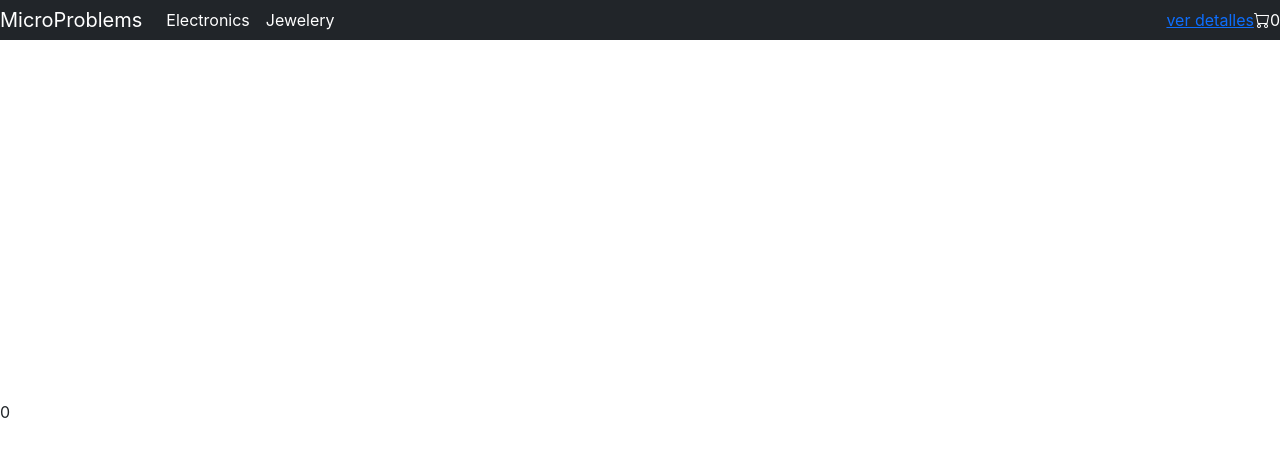
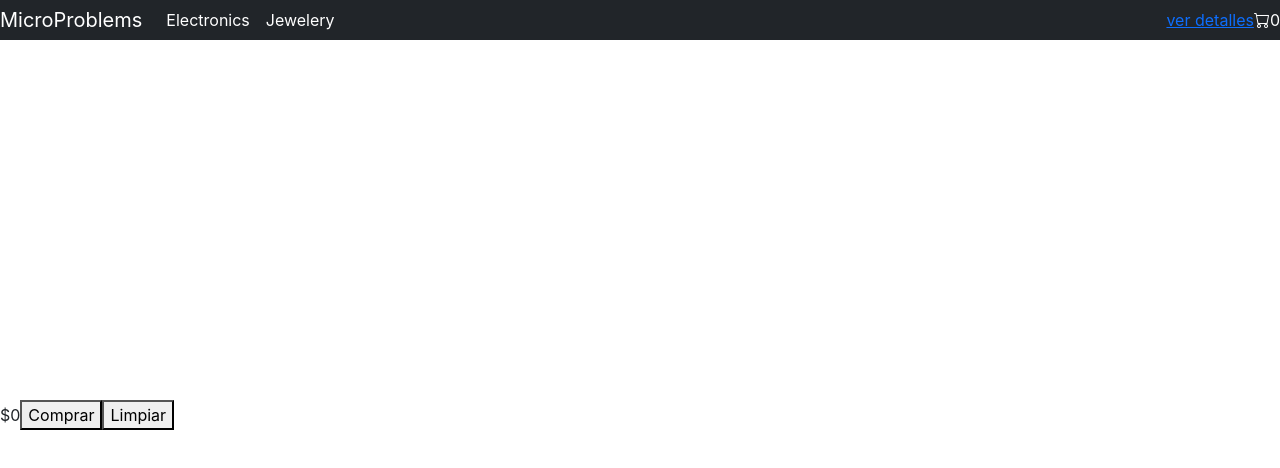
Before and after one commit to npr1990/pryct_rctjs, a React (Create React App) app: page /cart in a window 1280 px wide. Shown: the top 468 px of the page. Built offline with nearby package versions, Linux system fonts and the light colour scheme.

Commit message:
incorporacion de firebase

```diff
--- a/src/components/CartContext/index.js
+++ b/src/components/CartContext/index.js
@@ -11,17 +11,15 @@ export const CartProvider = ({ defaultValue = [], children }) => {
     setCart([]);
   };
   const addToCart = (item) => {
-    console.log(item)
     if (isInCart(item.id)) {
       const cartCopy = [...cart];
       for (const element of cartCopy) {
         if (element.item.id === item.id) {
-          element.quantity = element.quantity++;
+          element.quantity++;
         }
       }
       setCart(cartCopy);
     } else {
-      console.log("else")
       setCart([
         ...cart,
         {
@@ -34,11 +32,11 @@ export const CartProvider = ({ defaultValue = [], children }) => {
 
   const substractFromCart = (item) => {
     if (isInCart(item.id)) {
-      const cartCopy = [...cart];
+      let cartCopy = [...cart];
       for (const element of cartCopy) {
         if (element.item.id === item.id) {
-          if (element.id.quantity > 1) {
-            element.quantity = element.quantity--;
+          if (element.quantity > 1) {
+            element.quantity--;
           } else {
             cartCopy = cartCopy.filter(i => i.item.id !== item.id)
            }
@@ -57,12 +55,30 @@ export const CartProvider = ({ defaultValue = [], children }) => {
     setCart(newCart);
   };
 
+  const getItemQuantity = (id)=> {
+    if (isInCart(id)) {
+      return cart.find(i=>i.item.id === id).quantity
+    } else {
+      return 0
+    }
+  }
+
+  const getTotalPrice = ()=> {
+    const total = cart.reduce((counter,  i) => {
+      return counter + i.item.price * i.quantity;
+    }, 0);
+  return total
+  }
+
+
   const context = {
     cart,
     clearCart,
     addToCart,
     removeFromCart,
     substractFromCart,
+    getItemQuantity,
+    getTotalPrice,
   };
 
   return <Provider value={context}>{children}</Provider>;
--- a/src/components/CartScreen/index.js
+++ b/src/components/CartScreen/index.js
@@ -1,13 +1,29 @@
 import { useContext } from "react";
 import { CartContext } from "../CartContext";
+import { collection, doc, getFirestore, setDoc } from "firebase/firestore";
+import ListItem from "../ListItem";
 
 const CartScreen = () => {
-
-  const { cart, clearCart, removeFromCart } = useContext(CartContext);
+  const { cart, clearCart, removeFromCart, getTotalPrice } =
+    useContext(CartContext);
+  const handleClick = async () => {
+    const data = { total: getTotalPrice(), cart: cart };
+    const db = getFirestore();
+    const newPurchaseRef = doc(collection(db, "compras"));
+    await setDoc(newPurchaseRef, data);
+    clearCart()
+  };
 
   return (
-    <div>{cart.length}</div>
-  )
-}
+    <div>
+      {cart.map((i) => (
+        <ListItem key={i.id} item={i.item} />
+      ))}
+      <span>${getTotalPrice()}</span>
+      <button onClick={handleClick}>Comprar</button>
+      <button onClick={clearCart}>Limpiar</button>
+    </div>
+  );
+};
 
-export default CartScreen
+export default CartScreen;
--- a/src/components/ItemCounter/index.js
+++ b/src/components/ItemCounter/index.js
@@ -2,7 +2,7 @@ import { useContext } from "react"
 import { CartContext } from "../CartContext"
 
 const ItemCounter = ({item}) => {
-  const {addToCart, substractFromCart} = useContext(CartContext)
+  const {addToCart, substractFromCart, getItemQuantity} = useContext(CartContext)
   const onAdd = ()=>{
     addToCart(item)
   }
@@ -12,7 +12,7 @@ const ItemCounter = ({item}) => {
   return (
     <div className="fila">
       <button onClick={onSubstract}>-</button>
-      <span>5</span>
+      <span>{getItemQuantity(item.id)}</span>
       <button onClick={onAdd}>+</button>
     </div>
   )
--- a/src/components/ItemList/index.js
+++ b/src/components/ItemList/index.js
@@ -4,7 +4,7 @@ const ItemList = ({ items }) => {
   return (
     <div>
       {items.map((i) => (
-        <ListItem item={i}/>
+        <ListItem item={i} key={i.id}/>
       ))}
     </div>
   );
--- a/src/index.js
+++ b/src/index.js
@@ -4,6 +4,21 @@ import './index.css';
 import App from './App';
 import reportWebVitals from './reportWebVitals';
 import "bootstrap-icons/font/bootstrap-icons.css";
+import { initializeApp } from "firebase/app";
+import { getAnalytics } from "firebase/analytics";
+
+const firebaseConfig = {
+  apiKey: "AIzaSyB07CQ5RddRQB6IRXd__FWcjng6vsyeYWg",
+  authDomain: "microproblems-135fc.firebaseapp.com",
+  projectId: "microproblems-135fc",
+  storageBucket: "microproblems-135fc.appspot.com",
+  messagingSenderId: "779798990135",
+  appId: "1:779798990135:web:e98be0b243350a719a5eb2",
+  measurementId: "G-1X2P69Z02E"
+};
+
+const app = initializeApp(firebaseConfig);
+const analytics = getAnalytics(app);
 
 const root = ReactDOM.createRoot(document.getElementById('root'));
 root.render(
```
Also changed, not shown: src/components/Cart/index.js (+4 -4 lines), src/App.css (line endings or trailing spaces).
